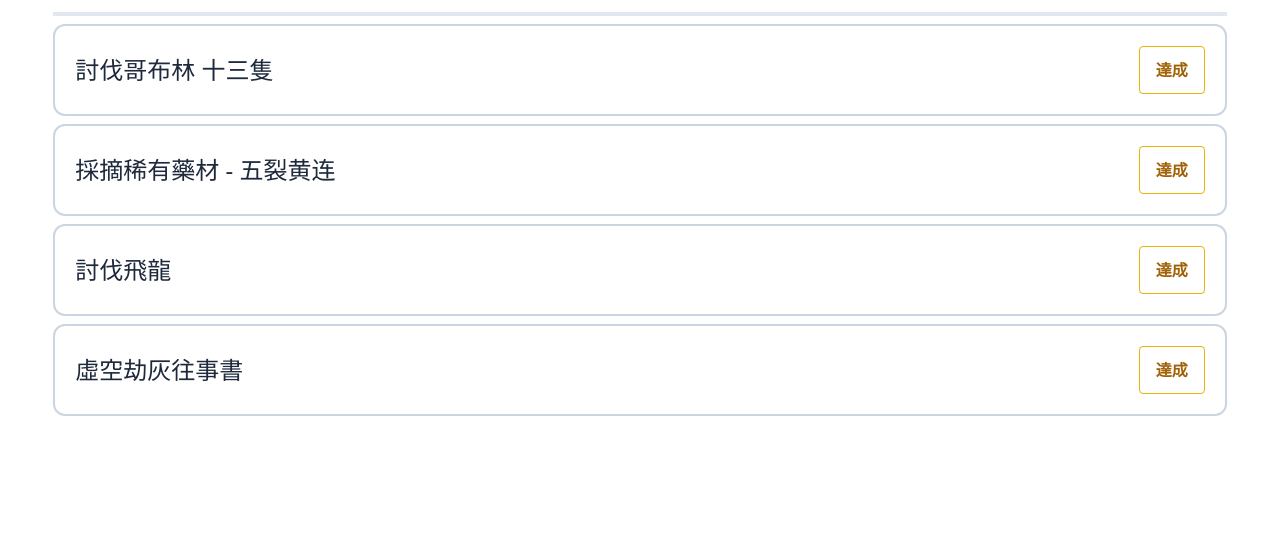
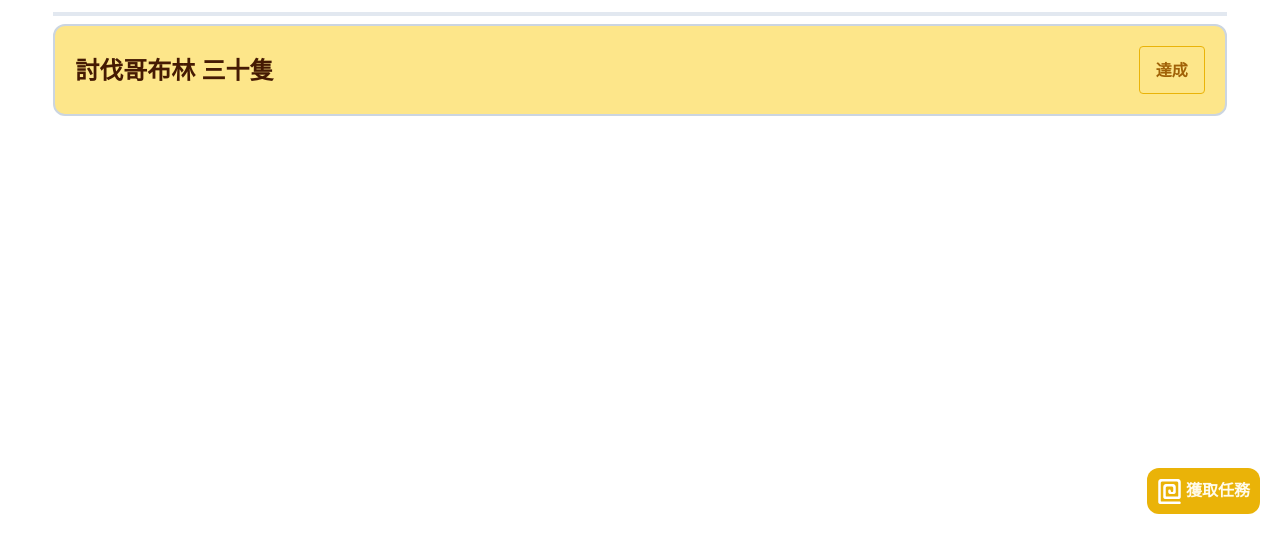
Before and after one commit to tony153/task-system, a plain HTML site: page index.html in a window 1280 px wide. Shown: the part 266-800 px from the top of the page. Drawn offline with nearby package versions, Linux system fonts and the light colour scheme.

Commit message:
update ui

```diff
--- a/index.html
+++ b/index.html
@@ -12,7 +12,7 @@
     <div id="header" class="flex justify-center relative overflow-hidden w-full h-2/5">
         <div class="header-ball bg-yellow-400 rounded-full -z-50">
         </div>
-        <div class="flex flex-col justify-center  w-10/12 sm:w-2/3 m-auto mt-5 rounded-3xl bg-yellow-100">
+        <div class="flex flex-col justify-center  w-10/12 sm:w-2/3 m-auto mt-5 rounded-3xl bg-amber-100">
             <div class="mr-6 mt-6 text-right text-xl">
                 換領獎勵 >
             </div>
@@ -23,41 +23,32 @@
         </div>
     </div>
 
-    <div class="flex flex-col items-center">
+    <div class="flex flex-col items-center" style="padding-bottom: 70px;">
         <div class="mt-10 mb-2 text-3xl">
             我的任務
         </div>
         <hr class="m-2 border-2 border-slate-200 w-11/12">
 
-        <div class="flex rounded-xl border-2 p-5 mb-2 w-11/12 border-slate-300 hover:border-slate-400">
-            <span class="text-2xl text-slate-800 flex-1 py-2" >討伐哥布林 十三隻</span>
-            <button class="bg-transparent hover:bg-yellow-500 text-yellow-700 font-semibold hover:text-white py-2 px-4 border border-yellow-500 hover:border-transparent rounded flex-none">
+        <div class="flex rounded-xl border-2 p-5 mb-2 w-11/12 border-slate-300 bg-amber-200 hover:border-slate-400">
+            <span class="text-2xl text-amber-950 flex-1 py-2 font-bold" >
+                <div>
+                    討伐哥布林 三十隻
+                </div>
+                <div>
+
+                </div>
+            </span>
+            <button class="achieve-but bg-transparent hover:bg-yellow-500 text-yellow-700 font-semibold hover:text-white py-2 px-4 border border-yellow-500 hover:border-transparent rounded flex-none">
                 達成
             </button>
         </div>
 
-        <div class="flex rounded-xl border-2 p-5 mb-2 w-11/12 border-slate-300 hover:border-slate-400">
-            <span class="text-2xl text-slate-800 flex-1 py-2" >採摘稀有藥材 - 五裂黄连</span>
-            <button class="bg-transparent hover:bg-yellow-500 text-yellow-700 font-semibold hover:text-white py-2 px-4 border border-yellow-500 hover:border-transparent rounded flex-none">
-                達成
-            </button>
-        </div>
+    </div>
+    <button id="get-task" class="fixed bottom-0 right-0 m-5 p-2 rounded-xl border-transparent border-2 bg-yellow-500 text-amber-50 font-semibold active:bg-yellow-300">
+        <img src="images/svg/spiral-31-svgrepo-com.svg" width="25" height="25" alt="" class="inline">
+        <span class="leading-5">獲取任務</span>
+    </button>
 
-        <div class="flex rounded-xl border-2 p-5 mb-2 w-11/12 border-slate-300 hover:border-slate-400">
-            <span class="text-2xl text-slate-800 flex-1 py-2" >討伐飛龍</span>
-            <button class="bg-transparent hover:bg-yellow-500 text-yellow-700 font-semibold hover:text-white py-2 px-4 border border-yellow-500 hover:border-transparent rounded flex-none">
-                達成
-            </button>
-        </div>
-
-        <div class="flex rounded-xl border-2 p-5 mb-2 w-11/12 border-slate-300 hover:border-slate-400">
-            <span class="text-2xl text-slate-800 flex-1 py-2" >虛空劫灰往事書</span>
-            <button class="bg-transparent hover:bg-yellow-500 text-yellow-700 font-semibold hover:text-white py-2 px-4 border border-yellow-500 hover:border-transparent rounded flex-none">
-                達成
-            </button>
-        </div>
-    </div>
-
-
+    <script src="main.js"></script>
 </body>
 </html>
--- a/main.js
+++ b/main.js
@@ -0,0 +1,8 @@
+let task_achieve_buts = document.querySelectorAll("button.achieve-but");
+let task = document.querySelectorAll("button.achieve-but");
+task_achieve_buts.forEach(function (task_but,index){
+    task_but.addEventListener("click",()=>{
+        task_achieve_buts[index].parentNode.remove();
+    })
+
+});
```
Also changed, not shown: images/svg/spiral-31-svgrepo-com.svg (added), 1 other file.
